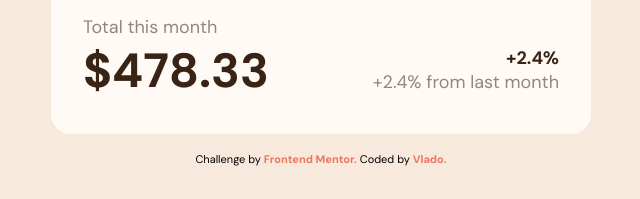
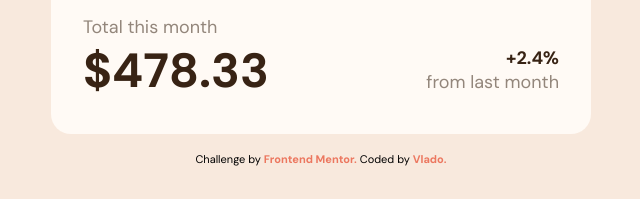
Before and after one commit to D0vl4/expenses-chart-component-main, a plain HTML site: page index.html in a window 1280 px wide. Shown: the part 598-797 px from the top of the page, 319-959 px from the left. Drawn offline with Linux system fonts and the light colour scheme.

Commit message:
Update index.html

```diff
--- a/index.html
+++ b/index.html
@@ -97,7 +97,7 @@
       </div>
       <div class="main-text-right">
         <h3 class="main-h3-right">+2.4%</h3>
-        <h3 class="main-h3-right-two">+2.4% from last month</h1>
+        <h3 class="main-h3-right-two">from last month</h1>
       </div>
     </div>
     </main>
```
